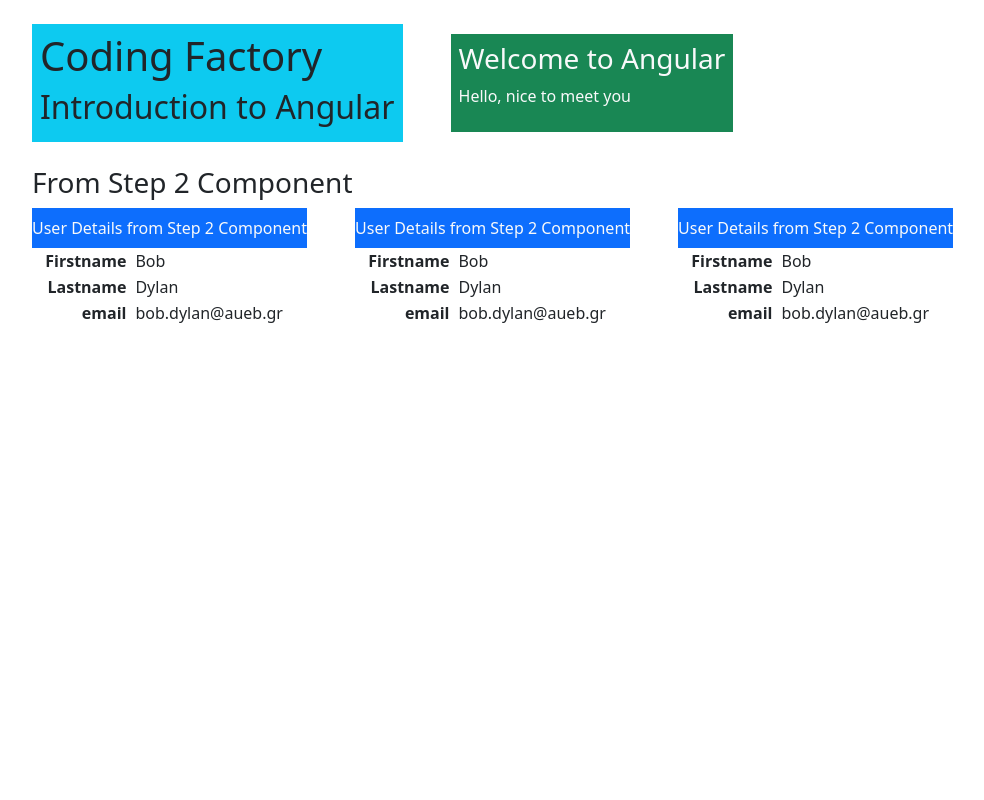
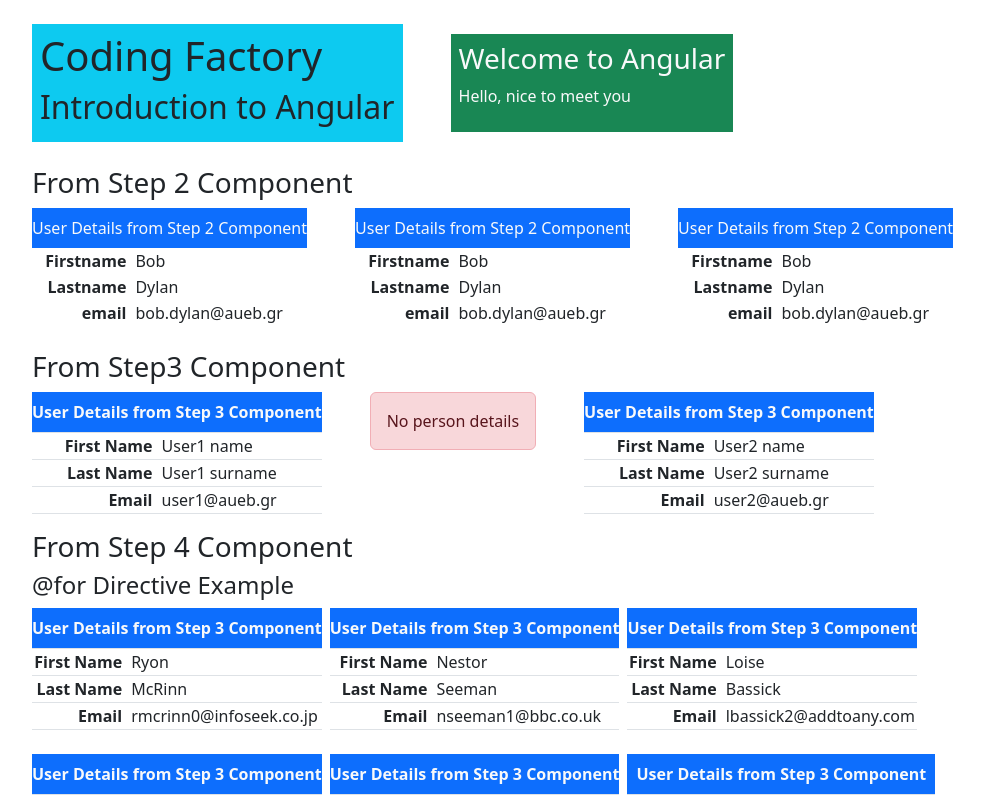
Before and after one commit to nikosasimakopouloss/cf8-frontend, an Angular app: page / in a window 1280 px wide. Shown: the top 800 px of the page, without its empty margins (50-1034 px from the left). Built offline with nearby package versions, Linux system fonts and the light colour scheme.

Commit message:
Step 4 Directive

```diff
--- a/src/app/app.html
+++ b/src/app/app.html
@@ -22,3 +22,23 @@
         <app-step2-person-table></app-step2-person-table>
     </div>
 </div>
+
+
+
+
+<!-- Step 3 Component -->
+  <div class="container mt-4">
+    <h3>From Step3 Component</h3>
+    <div class="d-flex gap-5 text-nowrap">
+      <app-step3-person-table-input [person]="person1"></app-step3-person-table-input>
+      <app-step3-person-table-input></app-step3-person-table-input>
+      <app-step3-person-table-input [person]="person2"></app-step3-person-table-input>
+    </div>
+  </div>
+
+
+   <!-- Step 4 @For -->
+  <div class="container">
+    <h3>From Step 4 Component</h3>
+    <app-step4-for-directive></app-step4-for-directive>
+  </div>
--- a/src/app/app.ts
+++ b/src/app/app.ts
@@ -1,12 +1,31 @@
 import { Component, signal } from '@angular/core';
-import { Step2PersonTable } from './components/step2-person-table/step2-person-table';
+import { Step2PersonTable } from './components/step2-person-table/step2-person-table'
+import { Step3PersonTableInput } from './components/step3-person-table-input/step3-person-table-input';
+import { Step4ForDirective } from './components/step4-for-directive/step4-for-directive';
+import { Person } from './shared/interfaces/person';
 
 @Component({
   selector: 'app-root',
-  imports: [Step2PersonTable],
+  imports: [Step2PersonTable, Step3PersonTableInput, Step4ForDirective,],
   templateUrl: './app.html',
   styleUrl: './app.css'
 })
 export class App {
   public name = "Markos"
+
+
+
+// Step 3 input component
+
+person1:Person = {
+    firstname: 'User1 name',
+    lastname: ' User1 surname',
+    email: 'user1@aueb.gr'
+  }
+
+  person2: Person = {
+    firstname: "User2 name",
+    lastname: "User2 surname",
+    email: "user2@aueb.gr"
+  }
 }
--- /dev/null
+++ b/src/app/components/step3-person-table-input/step3-person-table-input.html
@@ -0,0 +1,21 @@
+@if (!person){
+  <div class="alert alert-danger text-center">No person details</div>
+} @else{
+  <table class="table table-bordered w-50">
+    <caption class="caption-top fw-bold bg-primary text-light text-center">
+      User Details from Step 3 Component
+    </caption>
+    <tr>
+      <td class="fw-semibold text-end">First Name</td>
+      <td class="ps-2">{{person.firstname}}</td>
+    </tr>
+    <tr>
+      <td class="fw-semibold text-end">Last Name</td>
+      <td class="ps-2">{{person.lastname}}</td>
+    </tr>
+    <tr>
+      <td class="fw-semibold text-end">Email</td>
+      <td class="ps-2">{{person.email}}</td>
+    </tr>
+  </table>
+}
--- /dev/null
+++ b/src/app/components/step3-person-table-input/step3-person-table-input.ts
@@ -0,0 +1,12 @@
+import { Component, Input } from '@angular/core';
+import { Person } from '../../shared/interfaces/person';
+
+@Component({
+  selector: 'app-step3-person-table-input',
+  imports: [],
+  templateUrl: './step3-person-table-input.html',
+  styleUrl: './step3-person-table-input.css',
+})
+export class Step3PersonTableInput {
+  @Input() person: Person | undefined;
+}
--- /dev/null
+++ b/src/app/components/step4-for-directive/step4-for-directive.html
@@ -0,0 +1,7 @@
+<h4>{{"@for"}} Directive Example</h4>
+
+<div class="d-flex flex-wrap text-nowrap gap-2">
+  @for (p of person; track p) {
+    <app-step3-person-table-input [person]="p"></app-step3-person-table-input>
+  }
+</div>
--- /dev/null
+++ b/src/app/components/step4-for-directive/step4-for-directive.ts
@@ -0,0 +1,36 @@
+import { Component } from '@angular/core';
+import { Person } from '../../shared/interfaces/person';
+import { Step3PersonTableInput } from '../step3-person-table-input/step3-person-table-input';
+
+@Component({
+  selector: 'app-step4-for-directive',
+  imports: [Step3PersonTableInput],
+  templateUrl: './step4-for-directive.html',
+  styleUrl: './step4-for-directive.css',
+})
+export class Step4ForDirective {
+
+  person: Person[] = [
+    {"firstname":"Ryon","lastname":"McRinn","email":"rmcrinn0@infoseek.co.jp"},
+    {"firstname":"Nestor","lastname":"Seeman","email":"nseeman1@bbc.co.uk"},
+    {"firstname":"Loise","lastname":"Bassick","email":"lbassick2@addtoany.com"},
+    {"firstname":"Murry","lastname":"Holmyard","email":"mholmyard3@toplist.cz"},
+    {"firstname":"Gianni","lastname":"Soares","email":"gsoares4@yahoo.com"},
+    {"firstname":"Adler","lastname":"Thunderman","email":"athunderman5@weibo.com"},
+    {"firstname":"Charley","lastname":"Bedell","email":"cbedell6@bbb.org"},
+    {"firstname":"Amii","lastname":"Heasley","email":"aheasley7@meetup.com"},
+    {"firstname":"Cristian","lastname":"Laffan","email":"claffan8@yelp.com"},
+    {"firstname":"Madelin","lastname":"Antognazzi","email":"mantognazzi9@cbsnews.com"},
+    {"firstname":"Aurel","lastname":"Marthen","email":"amarthena@cdbaby.com"},
+    {"firstname":"Jackquelin","lastname":"Huerta","email":"jhuertab@sohu.com"},
+    {"firstname":"Allie","lastname":"Dunstan","email":"adunstanc@trellian.com"},
+    {"firstname":"Rube","lastname":"Pioli","email":"rpiolid@gmpg.org"},
+    {"firstname":"Zollie","lastname":"Annand","email":"zannande@foxnews.com"},
+    {"firstname":"Prentice","lastname":"Vaneschi","email":"pvaneschif@businessweek.com"},
+    {"firstname":"Gilberte","lastname":"Teresa","email":"gteresag@twitpic.com"},
+    {"firstname":"Jacenta","lastname":"Rance","email":"jranceh@studiopress.com"},
+    {"firstname":"Gertie","lastname":"Dannett","email":"gdannetti@hubpages.com"},
+    {"firstname":"Fedora","lastname":"Stork","email":"fstorkj@shutterfly.com"}
+  ]
+
+}
--- /dev/null
+++ b/src/app/shared/interfaces/person.ts
@@ -0,0 +1,8 @@
+export interface Person {
+
+firstname:string;
+  lastname: string;
+  email: string;
+
+
+}
```
Also changed, not shown: src/app/components/step2-person-table/step2-person-table.html (indentation only), src/app/components/step3-person-table-input/step3-person-table-input.css (added), src/app/components/step4-for-directive/step4-for-directive.css (added), 2 other files (tests, documents, lock files or other folders).
